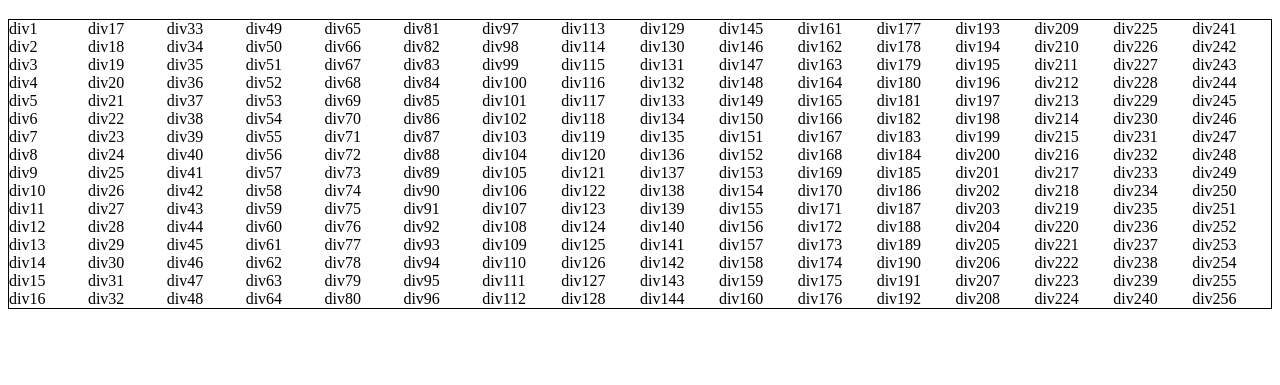
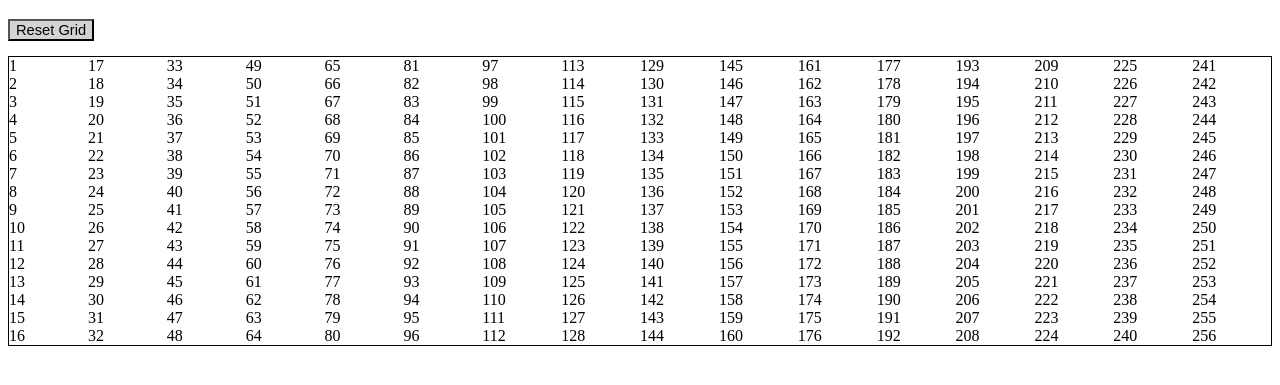
Before and after one commit to ikraamg/Etch-A-Sketch, a plain HTML site: page index.html in a window 1280 px wide. Shown: the part 61-446 px from the top of the page. Drawn offline with Linux system fonts and the light colour scheme.

Commit message:
reset button with algorithm

```diff
--- a/index.html
+++ b/index.html
@@ -10,10 +10,12 @@
 
 	<body>
 		<h1 id="heading">Etch a Sketch</h1>
-		<div id="container"></div>
+		<button id="reset">Reset Grid</button>
+		<form id="container"></form>
 
 		<script>
 			const container = document.getElementById('container');
+			const reset = document.getElementById('reset');
 			// eslint-disable-next-line prefer-const
 			function fillGrid(gridSize) {
 				// eslint-disable-next-line no-plusplus
@@ -21,7 +23,7 @@
 					const newElem = document.createElement('div');
 					newElem.id = `div${i}`;
 					newElem.classList = 'gridDivs';
-					newElem.textContent = `div${i}`;
+					newElem.textContent = `${i}`;
 					newElem.addEventListener('mouseover', () => {
 						newElem.style.backgroundColor = 'red';
 					});
@@ -33,12 +35,23 @@
 			}
 
 			function createGrid(gridSize) {
+				while (container.firstChild) {
+					container.removeChild(container.firstChild);
+				}
 				container.style.gridTemplateColumns = `repeat(${gridSize}, 1fr)`;
 				container.style.gridTemplateRows = `repeat(${gridSize}, 1fr)`;
 				fillGrid(gridSize);
 			}
 
 			createGrid(16);
+
+			reset.addEventListener('click', () => {
+				const all = document.getElementsByClassName('gridDivs');
+				for (let i = 0; i < all.length; i++) {
+					all[i].style.backgroundColor = '';
+				}
+				createGrid(prompt('how large do you want your grid?'));
+			});
 		</script>
 	</body>
 </html>
--- a/style.css
+++ b/style.css
@@ -12,3 +12,9 @@
 	text-align: center;
 	color: darkblue;
 }
+
+#reset {
+	margin-bottom: 2ex;
+	font-size: 2ex;
+	background-color: lightgray;
+}
```
